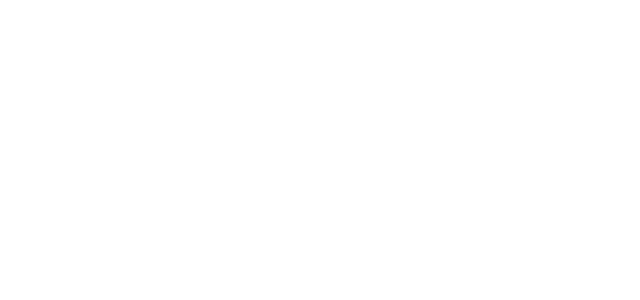
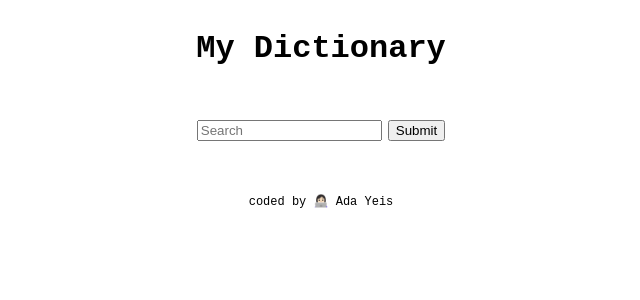
Before and after one commit to adayeis/my-dictionary-app-react-project, a React (Create React App) app: page / in a window 1280 px wide. Shown: the top 300 px of the page, without its empty margins (319-959 px from the left). Built offline with nearby package versions, Linux system fonts and the light colour scheme.

Commit message:
search engine added

```diff
--- a/src/App.css
+++ b/src/App.css
@@ -0,0 +1,17 @@
+.App .container {
+  margin: 30px auto;
+  display: block;
+}
+
+.App h1 {
+  text-align: center;
+}
+
+.App footer {
+  text-align: center;
+  font-size: 12px;
+}
+
+.App main {
+  margin: 50px 0;
+}
--- a/src/App.js
+++ b/src/App.js
@@ -1,7 +1,20 @@
+import Dictionary from "./Dictionary";
 import "./App.css";
 
 function App() {
-  return <div className="App"></div>;
+  return (
+    <div className="App">
+      <div className="container">
+        <header>
+          <h1>My Dictionary</h1>
+        </header>
+        <main>
+          <Dictionary />
+        </main>
+        <footer>coded by 👩🏻‍💻 Ada Yeis</footer>
+      </div>
+    </div>
+  );
 }
 
 export default App;
--- /dev/null
+++ b/src/Dictionary.css
@@ -0,0 +1,7 @@
+.Dictionary {
+  text-align: center;
+}
+
+input {
+  margin: 3px;
+}
--- /dev/null
+++ b/src/Dictionary.js
@@ -0,0 +1,24 @@
+import { useState } from "react";
+import "./Dictionary.css";
+
+export default function Dictionary() {
+  const [keyword, setKeyword] = useState("");
+
+  function alertKeyword(event) {
+    event.preventDefault();
+    alert(`Searcing ${keyword}`);
+  }
+
+  function setValue(event) {
+    setKeyword(event.target.value);
+    console.log(keyword);
+  }
+  return (
+    <div className="Dictionary">
+      <form onSubmit={alertKeyword}>
+        <input type="search" placeholder="Search" onChange={setValue} />
+        <input type="submit" />
+      </form>
+    </div>
+  );
+}
--- a/src/index.css
+++ b/src/index.css
@@ -0,0 +1,3 @@
+body {
+  font-family: "Courier New", Courier, monospace;
+}
```
